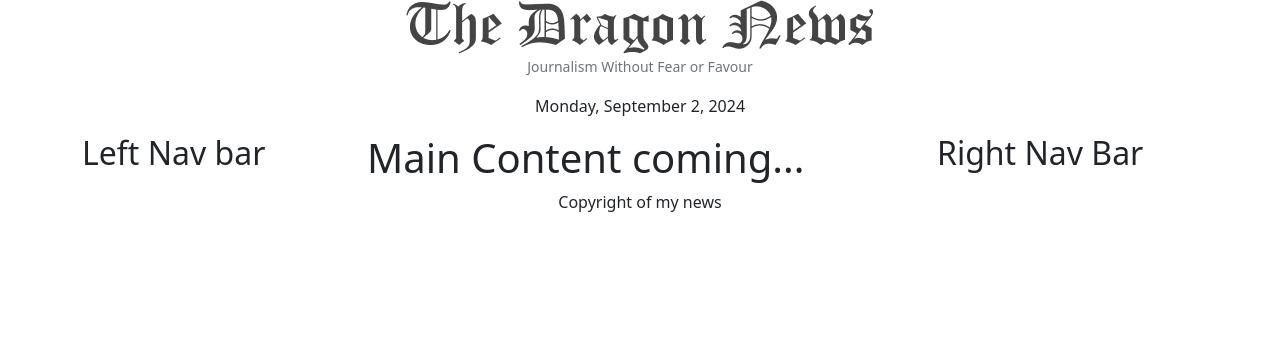
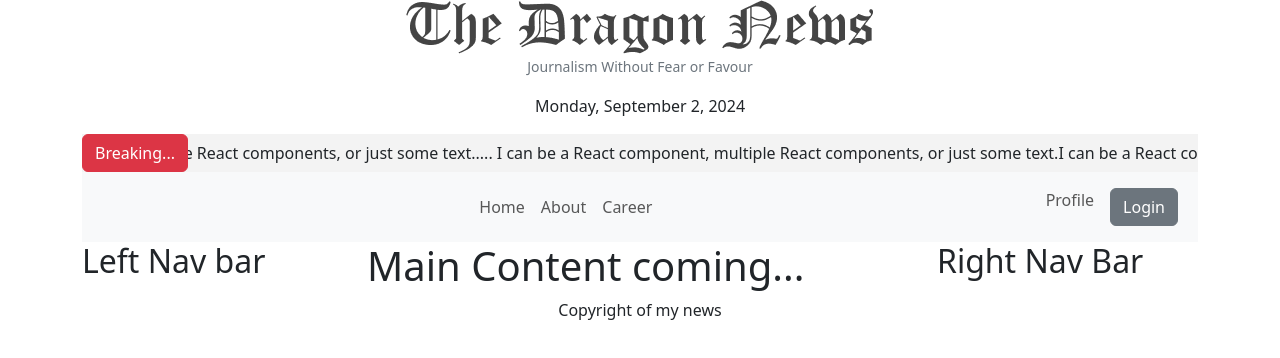
Before and after one commit to mrfhmd7/dragon-news, a React (Vite) app: page / in a window 1280 px wide. Shown: the top 358 px of the page. Built offline with nearby package versions, Linux system fonts and the light colour scheme.

Commit message:
marquee and navbar from bootstarp

```diff
--- a/package.json
+++ b/package.json
@@ -18,6 +18,7 @@
     "react": "^18.3.1",
     "react-bootstrap": "^2.10.4",
     "react-dom": "^18.3.1",
+    "react-fast-marquee": "^1.6.5",
     "react-router-dom": "^6.26.1",
     "sort-by": "^1.2.0"
   },
--- a/src/layouts/Main.jsx
+++ b/src/layouts/Main.jsx
@@ -1,11 +1,9 @@
 import React from 'react';
 import Header from '../pages/Shared/Header/Header';
 import Footer from '../pages/Shared/Footer/Footer';
-import Container from 'react-bootstrap/Container';
-import Row from 'react-bootstrap/Row';
-import Col from 'react-bootstrap/Col';
 import LeftNav from '../pages/Shared/LeftNav/LeftNav';
 import RightNav from '../pages/Shared/RightNav/RightNav';
+import { Col, Container, Row } from 'react-bootstrap';
 
 const Main = () => {
      return (
--- a/src/pages/Shared/Header/Header.jsx
+++ b/src/pages/Shared/Header/Header.jsx
@@ -1,16 +1,42 @@
 import React from 'react';
 import logo from '../../../assets/logo.png';
 import moment from 'moment';
+import { Button, Container, Nav, Navbar } from 'react-bootstrap';
+import Marquee from 'react-fast-marquee';
 
 const Header = () => {
      return (
-          <div>
+          <Container>
                <div className="text-center">
                     <img src={logo} alt="" />
                     <p><small className='text-secondary'>Journalism Without Fear or Favour</small></p>
                     <p>{moment().format('dddd, MMMM D, YYYY')}</p>
                </div>
-          </div>
+               <div className='d-flex' style={{ backgroundColor: '#F3F3F3' }}>
+                    <Button variant="danger">Breaking...</Button>
+                    <Marquee>
+                         I can be a React component, multiple React components, or just some text..... I can be a React component, multiple React components, or just some text.
+                    </Marquee>
+               </div>
+               <Navbar collapseOnSelect expand="lg" className="bg-light">
+                    <Container>
+                         <Navbar.Toggle aria-controls="responsive-navbar-nav" />
+                         <Navbar.Collapse id="responsive-navbar-nav">
+                              <Nav className="mx-auto">
+                                   <Nav.Link href="#features">Home</Nav.Link>
+                                   <Nav.Link href="#pricing">About</Nav.Link>
+                                   <Nav.Link href="#pricing">Career</Nav.Link>
+                              </Nav>
+                              <Nav>
+                                   <Nav.Link href="#deets">Profile</Nav.Link>
+                                   <Nav.Link eventKey={2} href="#memes">
+                                   <Button variant="secondary">Login</Button>
+                                   </Nav.Link>
+                              </Nav>
+                         </Navbar.Collapse>
+                    </Container>
+               </Navbar>
+          </Container>
      );
 };
 
```
Also changed, not shown: 1 other file (tests, documents, lock files or other folders).
